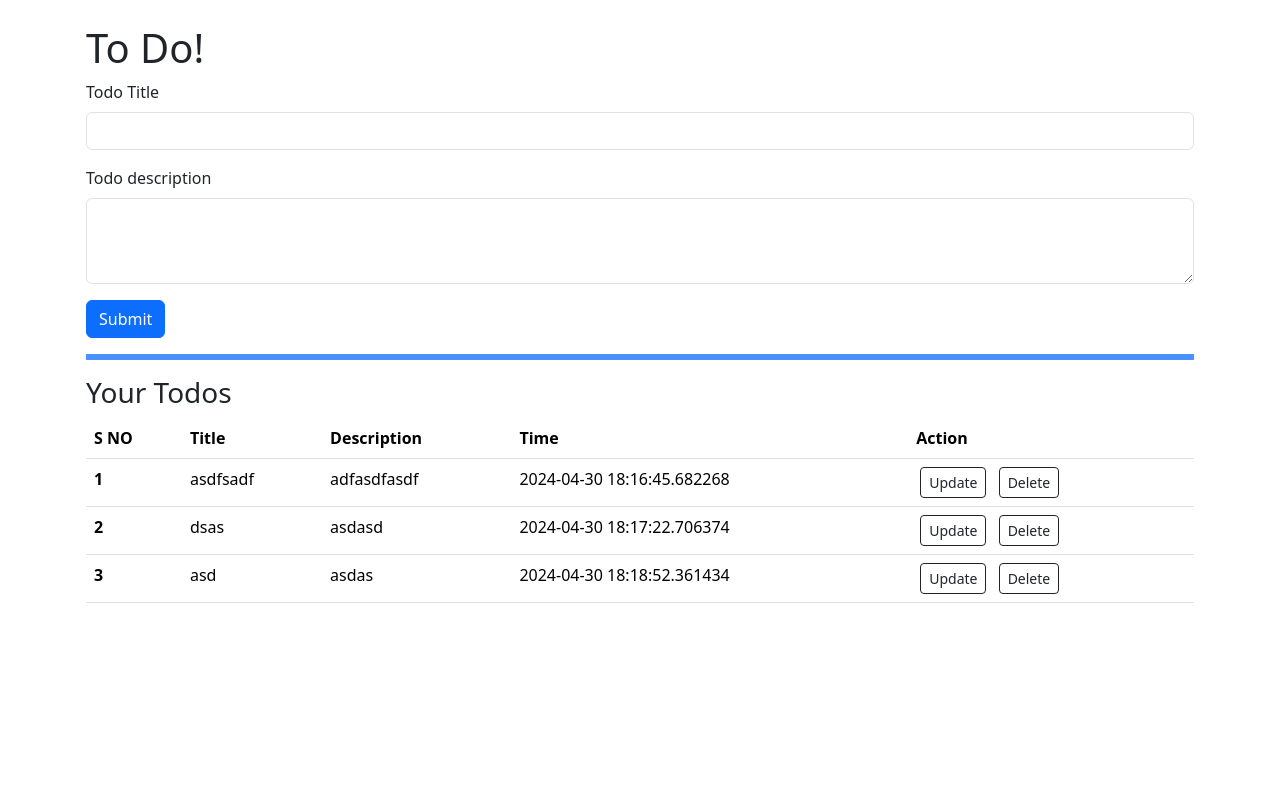
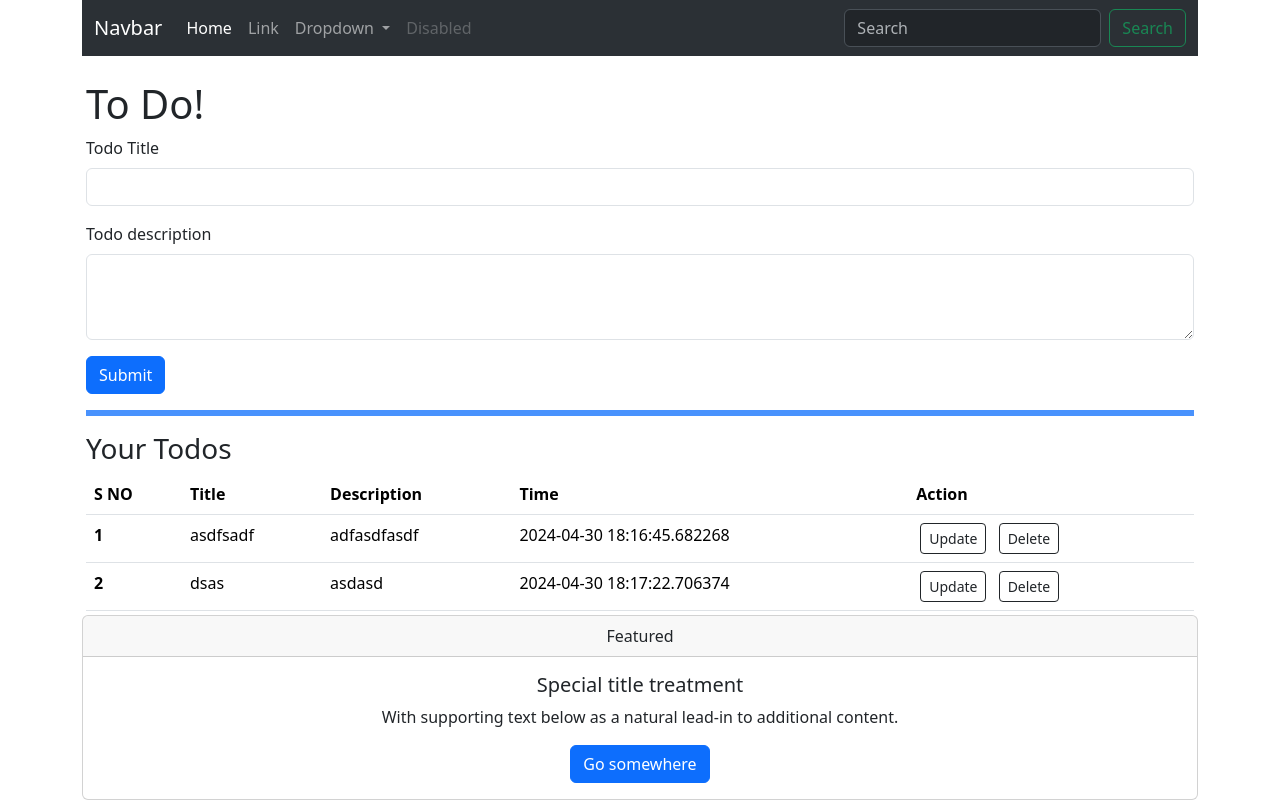
Before and after one commit to Mannu258/Todo-with-flask, a Flask app: page / in a window 1280 px wide. Run offline with Flask 3, Linux system fonts and the light colour scheme; data comes from the database, SQL or seed files in the repository; both versions use the stored data as it was after the commit.

Commit message:
final push with update button

```diff
--- a/app.py
+++ b/app.py
@@ -30,10 +30,21 @@ def index():
     alltodo = Todo.query.all()
     return render_template('index.html',alltodo=alltodo)
 
-@app.route("/update")
+@app.route("/update/<int:sno>" ,methods = ['GET','POST'])
 def update(sno):
-    return "redirect"
+    if request.method == "POST":
+        title = request.form['title']
+        desc = request.form['textarea']
+        if title and desc:
+            todo = Todo.query.filter_by(s_no=sno).first()
+            todo.title = title
+            todo.desc = desc
+            db.session.add(todo)
+            db.session.commit()  # Commit the changes once
+            return redirect("/")
+    todo = Todo.query.filter_by(s_no=sno)
 
+    return render_template('update.html',todo=todo)
 
 @app.route("/delete/<int:sno>")
 def delete(sno):
--- /dev/null
+++ b/templates/base.html
@@ -0,0 +1,19 @@
+<!doctype html>
+<html lang="en">
+
+<head>
+    <meta charset="utf-8">
+    <meta name="viewport" content="width=device-width, initial-scale=1">
+    <title>Bootstrap demo</title>
+    <link href="https://cdn.jsdelivr.net/npm/bootstrap@5.3.3/dist/css/bootstrap.min.css" rel="stylesheet"
+        integrity="sha384-QWTKZyjpPEjISv5WaRU9OFeRpok6YctnYmDr5pNlyT2bRjXh0JMhjY6hW+ALEwIH" crossorigin="anonymous">
+</head>
+<body>
+    {% include 'header.html' %}
+    {% block bodyblock %}
+    {% endblock %}
+    {% include 'footer.html' %}
+
+    <script src="https://cdn.jsdelivr.net/npm/bootstrap@5.3.3/dist/js/bootstrap.bundle.min.js" integrity="sha384-YvpcrYf0tY3lHB60NNkmXc5s9fDVZLESaAA55NDzOxhy9GkcIdslK1eN7N6jIeHz" crossorigin="anonymous"></script>
+</body>
+</html>
--- /dev/null
+++ b/templates/footer.html
@@ -0,0 +1,11 @@
+<div class="container text-center fixed-bottom">
+<div class="card">
+    <div class="card-header">
+      Featured
+    </div>
+    <div class="card-body">
+      <h5 class="card-title">Special title treatment</h5>
+      <p class="card-text">With supporting text below as a natural lead-in to additional content.</p>
+      <a href="#" class="btn btn-primary">Go somewhere</a>
+    </div>
+  </div></div>
--- /dev/null
+++ b/templates/header.html
@@ -0,0 +1,38 @@
+<div class="container">
+<nav class="navbar navbar-expand-lg bg-body-tertiary" data-bs-theme="dark"">
+    <div class="container-fluid">
+      <a class="navbar-brand" href="#">Navbar</a>
+      <button class="navbar-toggler" type="button" data-bs-toggle="collapse" data-bs-target="#navbarSupportedContent" aria-controls="navbarSupportedContent" aria-expanded="false" aria-label="Toggle navigation">
+        <span class="navbar-toggler-icon"></span>
+      </button>
+      <div class="collapse navbar-collapse" id="navbarSupportedContent">
+        <ul class="navbar-nav me-auto mb-2 mb-lg-0">
+          <li class="nav-item">
+            <a class="nav-link active" aria-current="page" href="#">Home</a>
+          </li>
+          <li class="nav-item">
+            <a class="nav-link" href="#">Link</a>
+          </li>
+          <li class="nav-item dropdown">
+            <a class="nav-link dropdown-toggle" href="#" role="button" data-bs-toggle="dropdown" aria-expanded="false">
+              Dropdown
+            </a>
+            <ul class="dropdown-menu">
+              <li><a class="dropdown-item" href="#">Action</a></li>
+              <li><a class="dropdown-item" href="#">Another action</a></li>
+              <li><hr class="dropdown-divider"></li>
+              <li><a class="dropdown-item" href="#">Something else here</a></li>
+            </ul>
+          </li>
+          <li class="nav-item">
+            <a class="nav-link disabled" aria-disabled="true">Disabled</a>
+          </li>
+        </ul>
+        <form class="d-flex" role="search">
+          <input class="form-control me-2" type="search" placeholder="Search" aria-label="Search">
+          <button class="btn btn-outline-success" type="submit">Search</button>
+        </form>
+      </div>
+    </div>
+  </nav>
+</div>
--- a/templates/index.html
+++ b/templates/index.html
@@ -1,12 +1,6 @@
-<!doctype html>
-<html lang="en">
-  <head>
-    <meta charset="utf-8">
-    <meta name="viewport" content="width=device-width, initial-scale=1">
-    <title>Bootstrap demo</title>
-    <link href="https://cdn.jsdelivr.net/npm/bootstrap@5.3.3/dist/css/bootstrap.min.css" rel="stylesheet" integrity="sha384-QWTKZyjpPEjISv5WaRU9OFeRpok6YctnYmDr5pNlyT2bRjXh0JMhjY6hW+ALEwIH" crossorigin="anonymous">
-  </head>
-  <body>
+{% extends 'base.html' %}
+{% block bodyblock %}
+
     <div class="container py-4 px-3 mx-auto">
         <h1>To Do!</h1>
         <form action="/" method="post">
@@ -58,7 +52,4 @@
 
 
     </div>
-
-    <script src="https://cdn.jsdelivr.net/npm/bootstrap@5.3.3/dist/js/bootstrap.bundle.min.js" integrity="sha384-YvpcrYf0tY3lHB60NNkmXc5s9fDVZLESaAA55NDzOxhy9GkcIdslK1eN7N6jIeHz" crossorigin="anonymous"></script>
-  </body>
-</html>
+    {% endblock %}
```
Also changed, not shown: requirment.txt (added, +15 -0 lines), templates/update.html (added, +20 -0 lines), instance/project.db.
